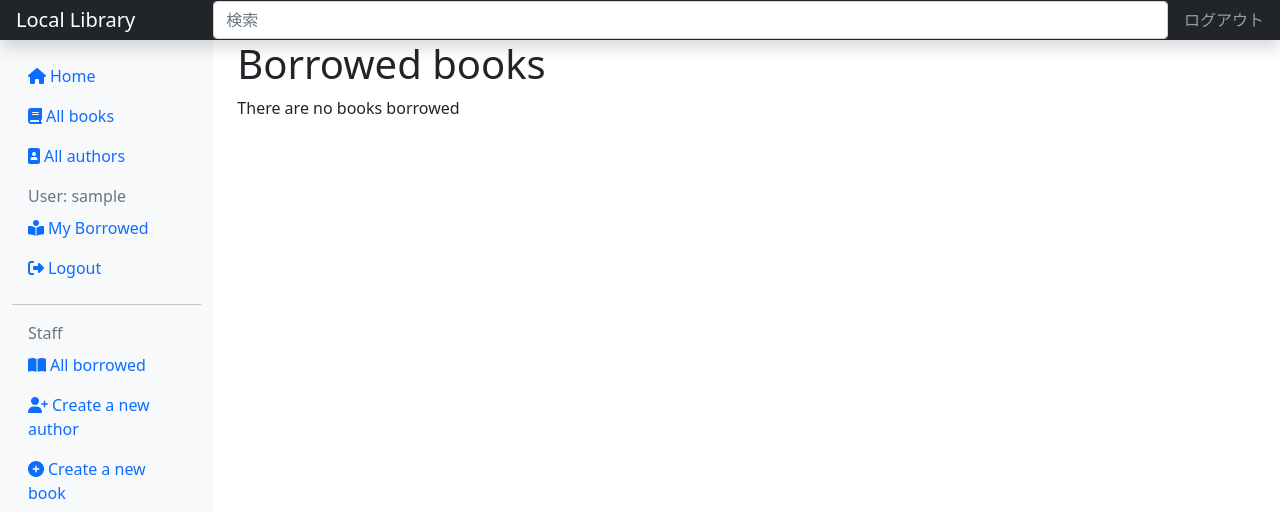
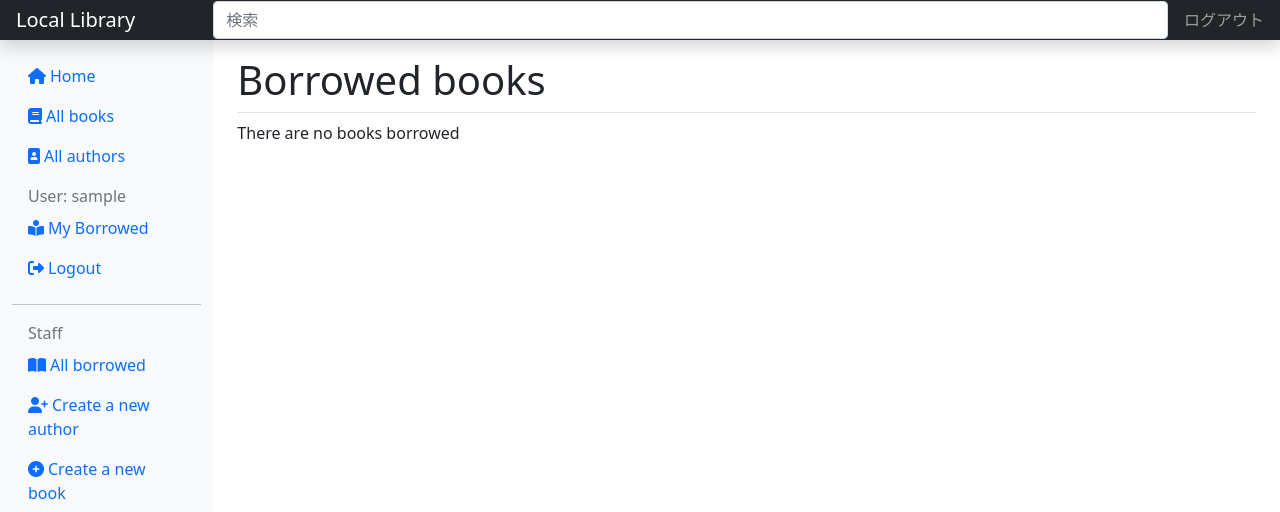
Before and after one commit to akifumi-maeda/django_local_library, a Django app: page /catalog/mybooks/ in a window 1280 px wide. Shown: the top 512 px of the page. Run offline with Django 3.2, Linux system fonts and the light colour scheme; the visitor is signed in with stand-in values (Sample User, id 1); data that the repository does not hold is empty; some libraries are stand-ins or nearby versions.

Commit message:
add a little fix

```diff
--- a/catalog/templates/catalog/bookinstance_list_borrowed_all.html
+++ b/catalog/templates/catalog/bookinstance_list_borrowed_all.html
@@ -1,7 +1,7 @@
 {% extends "base_generic.html" %}
 
 {% block content %}
-    <h1>Borrowed books</h1>
+    <h1 class="mt-3 pb-2 border-bottom">Borrowed books</h1>
 
     {% if bookinstance_list %}
         <ul class="mt-3 list-group list-group-flush">
--- a/catalog/templates/catalog/bookinstance_list_borrowed_user.html
+++ b/catalog/templates/catalog/bookinstance_list_borrowed_user.html
@@ -1,7 +1,7 @@
 {% extends "base_generic.html" %}
 
 {% block content %}
-    <h1>Borrowed books</h1>
+    <h1 class="mt-3 pb-2 border-bottom">Borrowed books</h1>
 
     {% if bookinstance_list %}
         <ul class="mt-3 list-group list-group-flush">
```
